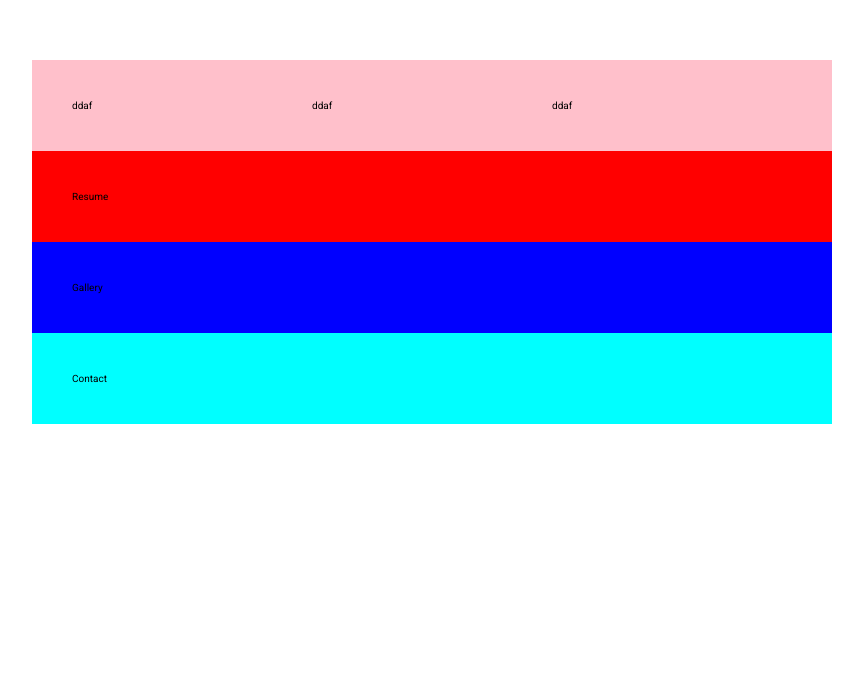
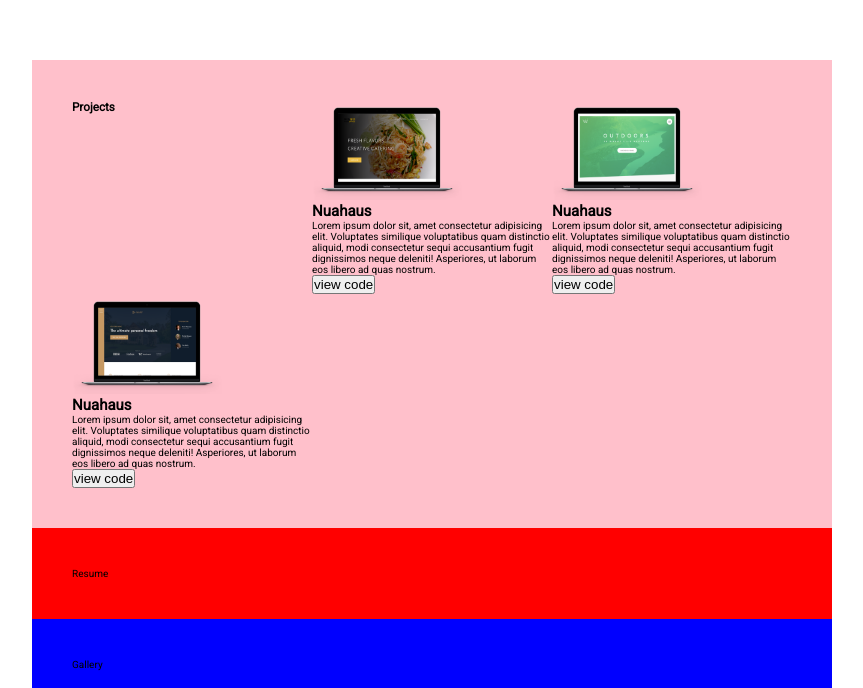
Before and after one commit to franciscocaballero/ciscocaballero, a website: page index.html in a window 1280 px wide. Shown: the part 740-1428 px from the top of the page, without its empty margins (208-1071 px from the left). Before the commit the page ends 1164 px from the top, so only its background shows below. Drawn offline with Linux system fonts and the light colour scheme.

Commit message:
added styling to prjoects section

```diff
--- a/index.html
+++ b/index.html
@@ -32,11 +32,40 @@
             <img src="img/mecolor.png" alt="me">
         </div>
 
-        <div class="projects" id="projects">
-            <div class="test">ddaf</div>
-            <div class="test">ddaf</div>
-            <div class="test">ddaf</div>
+        <div class="Project" id="Project">
+
+            <h3 class="heading-3">Projects</h3>
+            <div class="Projects">
+                <img src="../img/nuahaus.png" alt="nuahaus">
+                <h2 class="heading-2">Nuahaus</h2>
+                <p>Lorem ipsum dolor sit, amet consectetur adipisicing elit.
+                   Voluptates similique voluptatibus quam distinctio aliquid, modi consectetur sequi accusantium fugit dignissimos neque deleniti!
+                   Asperiores, ut laborum eos libero ad quas nostrum.
+                </p>
+                <button class="btn-main">view code</button>
+            </div>
+
+            <div class="Projects">
+                    <img src="../img/nats.png" alt="nuahaus">
+                    <h2 class="heading-2">Nuahaus</h2>
+                    <p>Lorem ipsum dolor sit, amet consectetur adipisicing elit.
+                       Voluptates similique voluptatibus quam distinctio aliquid, modi consectetur sequi accusantium fugit dignissimos neque deleniti!
+                       Asperiores, ut laborum eos libero ad quas nostrum.
+                    </p>
+                    <button class="btn-main">view code</button>
+                </div>
+
+                <div class="Projects">
+                        <img src="../img/Nexter.png" alt="nuahaus">
+                        <h2 class="heading-2">Nuahaus</h2>
+                        <p>Lorem ipsum dolor sit, amet consectetur adipisicing elit.
+                           Voluptates similique voluptatibus quam distinctio aliquid, modi consectetur sequi accusantium fugit dignissimos neque deleniti!
+                           Asperiores, ut laborum eos libero ad quas nostrum.
+                        </p>
+                        <button class="btn-main">view code</button>
+                    </div>
         </div>
+
         <div class="resume">
             Resume
         </div>
--- a/sass/_projects.scss
+++ b/sass/_projects.scss
@@ -1,7 +1,14 @@
-.projects {
+.Project {
     grid-column: center-start / center-end;
     background-color: pink;
     display: grid;
     grid-template-columns: repeat(3, 1fr);
 
+    .Projects {
+        img{
+            height: 10rem;
+            width: 15rem;
+        }
+    }
+
 }
```
Also changed, not shown: css/style.css, img/Nexter.png (added), img/me2.png (deleted), img/nats.png (added), img/nuahaus.png (added).
